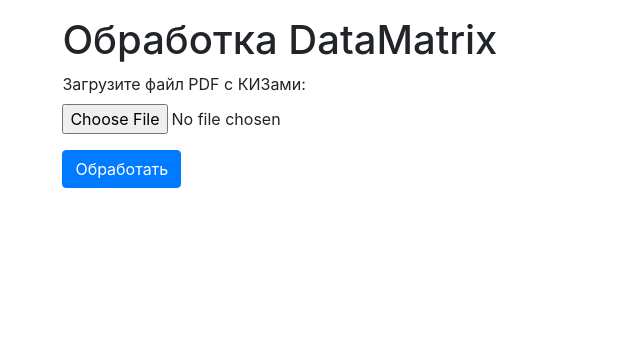
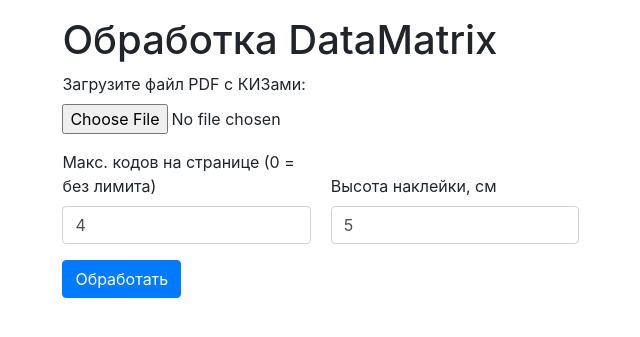
Before and after one commit to Akkormsk/psodin, a Flask app: page /datamatrix/ in a window 1280 px wide. Shown: the part 56-393 px from the top of the page, without its empty margins (195-835 px from the left). Run offline with Flask 3, Linux system fonts and the light colour scheme; some libraries are stand-ins or nearby versions.

Commit message:
DataMatrix: параметры mc (макс. кодов/страницу) и th (высота, см) через UI и бэкенд; передача в генерацию PDF

```diff
--- a/app/datamatrix/routes.py
+++ b/app/datamatrix/routes.py
@@ -22,11 +22,22 @@ def datamatrix_processing():
     if not file.filename.lower().endswith('.pdf'):
         return jsonify({'error': 'Invalid file type'}), 400
     try:
+        # Читаем параметры из формы
+        mc_param = request.form.get('mc', '').strip()
+        try:
+            mc_value = int(mc_param) if mc_param != '' else 0
+        except ValueError:
+            mc_value = 0
+
         pages = convert_from_bytes(file.read(), dpi=300, fmt='png')
         generated_images = []
         for page_num, img in enumerate(pages, start=1):
             width, height = img.size
-            results = dmtx_decode(img, max_count=4)
+            # Учитываем максимальное число кодов на странице, 0/отсутствует = без лимита
+            if mc_value and mc_value > 0:
+                results = dmtx_decode(img, max_count=mc_value)
+            else:
+                results = dmtx_decode(img)
             for r in results:
                 x, y, w, h = r.rect
                 pad = 20
@@ -55,7 +66,13 @@ def download_pdf():
     try:
         images = []
         dpi_needed = 300
-        target_height_cm = 5
+        # Читаем желаемую высоту из запроса, по умолчанию 5 см
+        try:
+            target_height_cm = float(data.get('th', 5))
+        except (TypeError, ValueError):
+            target_height_cm = 5
+        if target_height_cm <= 0:
+            target_height_cm = 5
         target_height_inch = target_height_cm / 2.54
         for enc in encoded_images:
             img_data = base64.b64decode(enc)
--- a/app/templates/DataMatrix/datamatrix_processing.html
+++ b/app/templates/DataMatrix/datamatrix_processing.html
@@ -7,6 +7,16 @@
         <div class="form-group">
             <label for="kiz_file">Загрузите файл PDF с КИЗами:</label>
             <input type="file" class="form-control-file" id="kiz_file" name="kiz_file" accept=".pdf" required>
+        </div>
+        <div class="form-row align-items-end">
+            <div class="form-group col-md-4">
+                <label for="max_codes">Макс. кодов на странице (0 = без лимита)</label>
+                <input type="number" class="form-control" id="max_codes" name="max_codes" min="0" step="1" placeholder="напр. 4" value="4">
+            </div>
+            <div class="form-group col-md-4">
+                <label for="target_height_cm">Высота наклейки, см</label>
+                <input type="number" class="form-control" id="target_height_cm" name="target_height_cm" min="1" step="0.1" placeholder="напр. 5" value="5">
+            </div>
         </div>
         <button type="submit" class="btn btn-primary" id="processButton">Обработать</button>
     </form>
@@ -32,6 +42,8 @@
         const imageGrid = document.querySelector('.image-grid');
         const messageSection = document.getElementById('messageSection');
         const processButton = document.getElementById('processButton');
+        const maxCodesInput = document.getElementById('max_codes');
+        const targetHeightInput = document.getElementById('target_height_cm');
 
         // Функция для отображения сообщений
         function showMessage(message, type = 'info') {
@@ -64,6 +76,11 @@
 
             const formData = new FormData();
             formData.append('kiz_file', kizFileInput.files[0]);
+            // Доп. параметры
+            const mcVal = maxCodesInput && maxCodesInput.value !== '' ? parseInt(maxCodesInput.value, 10) : '';
+            const thVal = targetHeightInput && targetHeightInput.value !== '' ? parseFloat(targetHeightInput.value) : '';
+            formData.append('mc', mcVal);
+            formData.append('th', thVal);
 
             fetch("{{ url_for('datamatrix.datamatrix_index') }}", {
                 method: 'POST',
@@ -146,13 +163,14 @@
             downloadPdfBtn.addEventListener('click', function() {
                 const images = document.querySelectorAll('.image-grid img');
                 const base64Images = Array.from(images).map(img => img.src.split(',')[1]);
+                const thVal = targetHeightInput && targetHeightInput.value !== '' ? parseFloat(targetHeightInput.value) : 5;
 
                 fetch("{{ url_for('datamatrix.download_pdf') }}", {
                     method: 'POST',
                     headers: {
                         'Content-Type': 'application/json',
                     },
-                    body: JSON.stringify({ images: base64Images })
+                    body: JSON.stringify({ images: base64Images, th: thVal })
                 })
                 .then(response => {
                     if (response.ok) {
```
